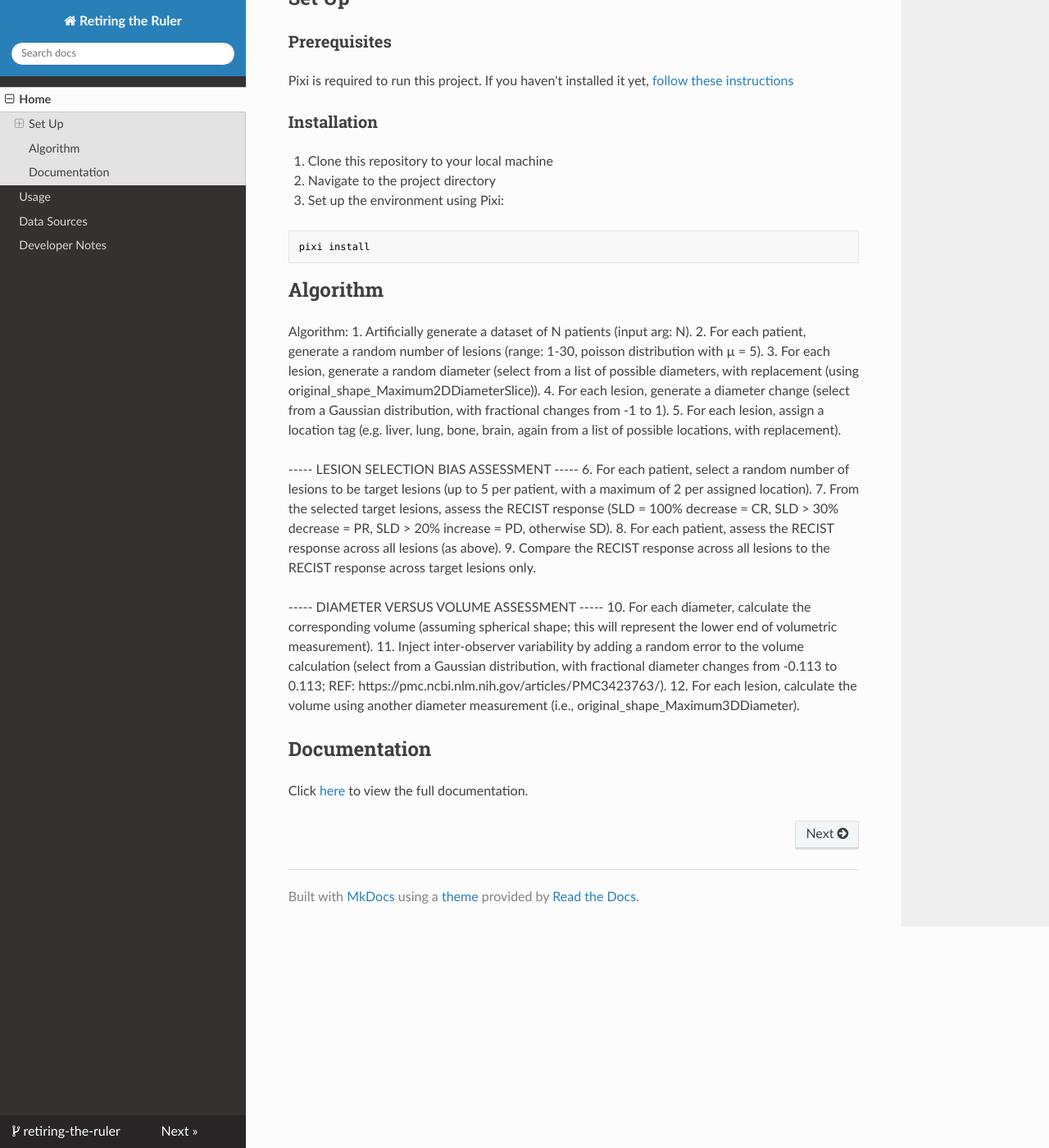
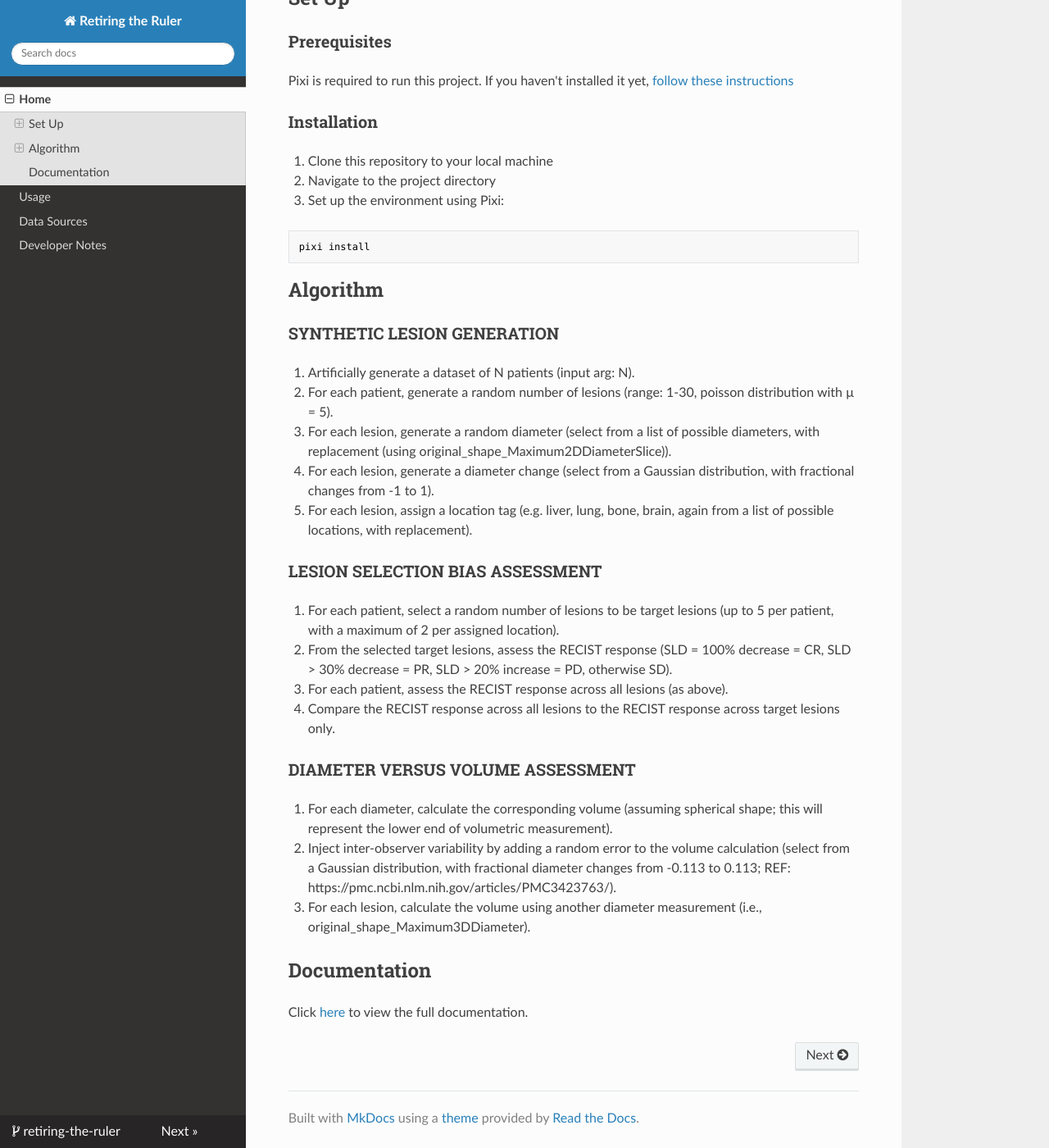
Before and after one commit to bhklab/retiring-the-ruler, an MkDocs documentation site: the page built from docs/README.md, in a window 1280 px wide and 1400 px high, scrolled down 468 px. Shown: the whole window at 82% size. Built offline with MkDocs 1.6.1, drawn with Linux system fonts in a browser that asks for light colours; nearby versions of some CDN libraries.

Commit message:
style: fix subheadings in algorithm in readme

````diff
--- a/docs/README.md
+++ b/docs/README.md
@@ -36,20 +36,22 @@ pixi install
 ```
 
 ## Algorithm
-Algorithm:
+### SYNTHETIC LESION GENERATION
 1. Artificially generate a dataset of N patients (input arg: N).
 2. For each patient, generate a random number of lesions (range: 1-30, poisson distribution with µ = 5).
 3. For each lesion, generate a random diameter (select from a list of possible diameters, with replacement (using original_shape_Maximum2DDiameterSlice)).
 4. For each lesion, generate a diameter change (select from a Gaussian distribution, with fractional changes from -1 to 1).
 5. For each lesion, assign a location tag (e.g. liver, lung, bone, brain, again from a list of possible locations, with replacement).
 
------ LESION SELECTION BIAS ASSESSMENT -----
+### LESION SELECTION BIAS ASSESSMENT
+
 6. For each patient, select a random number of lesions to be target lesions (up to 5 per patient, with a maximum of 2 per assigned location).
 7. From the selected target lesions, assess the RECIST response (SLD = 100% decrease = CR, SLD > 30% decrease = PR, SLD > 20% increase = PD, otherwise SD).
 8. For each patient, assess the RECIST response across all lesions (as above).
 9. Compare the RECIST response across all lesions to the RECIST response across target lesions only.
 
------ DIAMETER VERSUS VOLUME ASSESSMENT -----
+### DIAMETER VERSUS VOLUME ASSESSMENT
+
 10. For each diameter, calculate the corresponding volume (assuming spherical shape; this will represent the lower end of volumetric measurement).
 11. Inject inter-observer variability by adding a random error to the volume calculation (select from a Gaussian distribution, with fractional diameter changes from -0.113 to 0.113; REF: https://pmc.ncbi.nlm.nih.gov/articles/PMC3423763/).
 12. For each lesion, calculate the volume using another diameter measurement (i.e., original_shape_Maximum3DDiameter).
````
